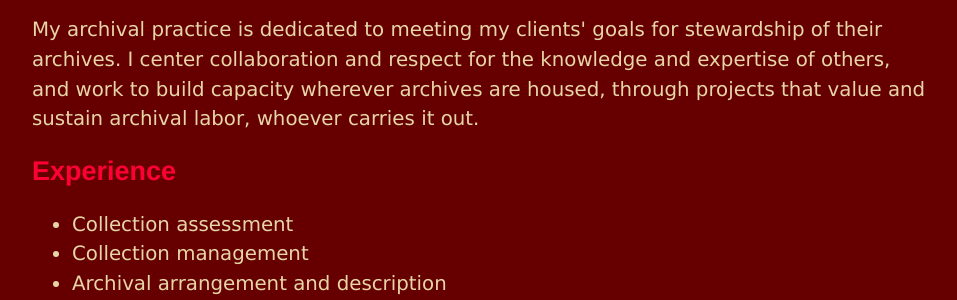
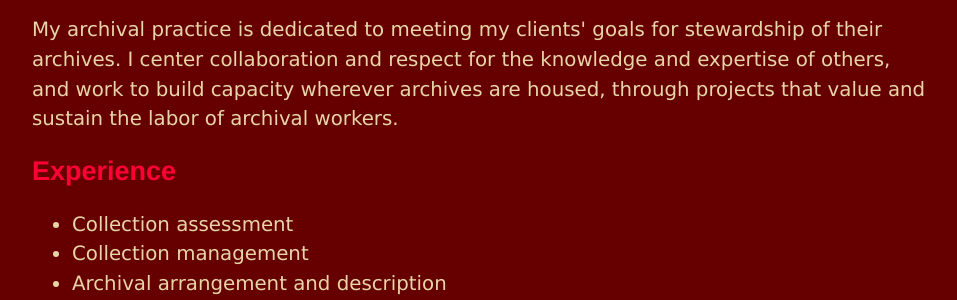
Before and after one commit to megan-mcshea/megan-mcshea.github.io, a Jekyll site: the page built from archivist.html, in a window 1280 px wide. Shown: the part 127-427 px from the top of the page, without its empty margins (160-1117 px from the left). Built offline with Jekyll 4.4.1, drawn with Linux system fonts in a browser that asks for light colours.

Commit message:
Update archivist.html

```diff
--- a/archivist.html
+++ b/archivist.html
@@ -4,14 +4,14 @@ title: Megan McShea, archivist
 ---
 <div class="blurb">
 	<h1><a href="./">Megan McShea, archivist</a></h1>
-	<p>My archival practice is dedicated to meeting my clients' goals for stewardship of their archives. I center collaboration and respect for the knowledge and expertise of others, and work to build capacity wherever archives are housed, through projects that value and sustain archival labor, whoever carries it out.</p>
+	<p>My archival practice is dedicated to meeting my clients' goals for stewardship of their archives. I center collaboration and respect for the knowledge and expertise of others, and work to build capacity wherever archives are housed, through projects that value and sustain the labor of archival workers.</p>
 
 	<h2>Experience</h2>
 	<ul><li>Collection assessment</li>
 	<li>Collection management</li>
 	<li>Archival arrangement and description</li>
-		<li>Digitization and digital preservation</li>
-		<li>Analog audiovisual materials</li>
+	<li>Digitization and digital preservation</li>
+	<li>Analog audiovisual materials</li>
 	<li>Grant writing</li>
 	<li>Project management</li>
 	<li>Standards implementation</li>
```
